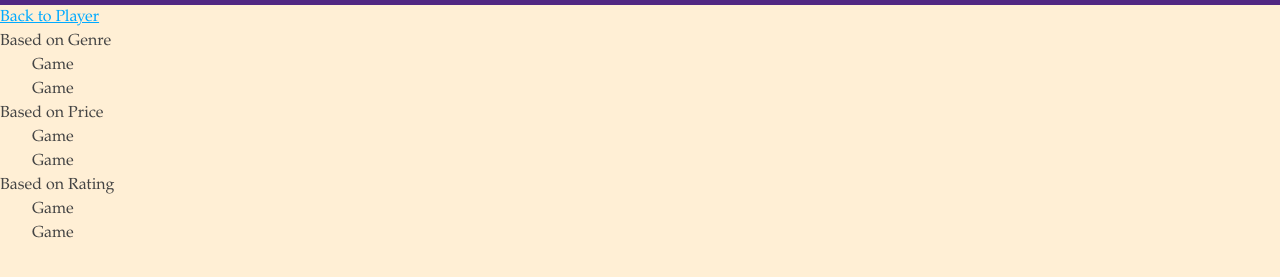
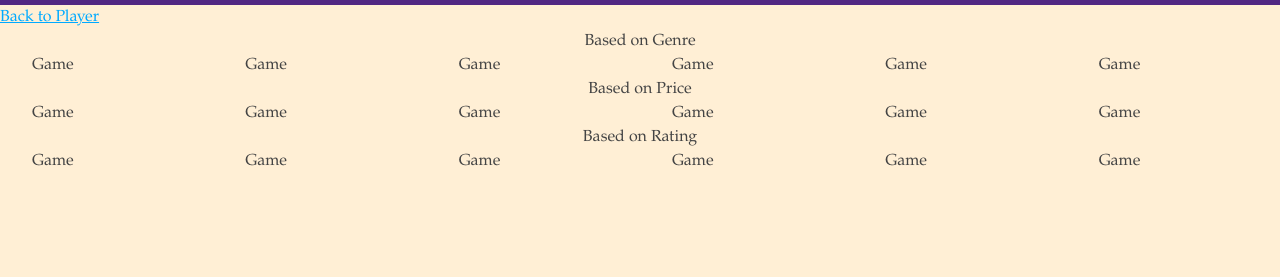
Before and after one commit to JefferNg/GameStatistics, a website: page packages/proto/public/Recommendation.html in a window 1280 px wide. Shown: the part 47-324 px from the top of the page. Drawn offline with Linux system fonts and the light colour scheme.

Commit message:
changed layout of recommendation

```diff
--- a/packages/proto/public/Recommendation.html
+++ b/packages/proto/public/Recommendation.html
@@ -2,6 +2,7 @@
 <html>
   <head>
     <link rel="stylesheet" href="styles/reset.css" />
+    <link rel="stylesheet" href="styles/recommendation.css" />
     <link rel="stylesheet" href="styles/page.css" />
     <link rel="stylesheet" href="styles/tokens.css" />
   </head>
@@ -10,14 +11,32 @@
     <a href="./index.html">Back to Player</a>
     <dl>
       <dt>Based on Genre</dt>
-      <dd>Game</dd>
-      <dd>Game</dd>
+      <div class="game-layout">
+        <dd>Game</dd>
+        <dd>Game</dd>
+        <dd>Game</dd>
+        <dd>Game</dd>
+        <dd>Game</dd>
+        <dd>Game</dd>
+      </div>
       <dt>Based on Price</dt>
-      <dd>Game</dd>
-      <dd>Game</dd>
+      <div class="game-layout">
+        <dd>Game</dd>
+        <dd>Game</dd>
+        <dd>Game</dd>
+        <dd>Game</dd>
+        <dd>Game</dd>
+        <dd>Game</dd>
+      </div>
       <dt>Based on Rating</dt>
-      <dd>Game</dd>
-      <dd>Game</dd>
+      <div class="game-layout">
+        <dd>Game</dd>
+        <dd>Game</dd>
+        <dd>Game</dd>
+        <dd>Game</dd>
+        <dd>Game</dd>
+        <dd>Game</dd>
+      </div>
     </dl>
   </body>
 </html>
--- a/packages/proto/public/styles/page.css
+++ b/packages/proto/public/styles/page.css
@@ -11,12 +11,6 @@ header {
   align-items: center;
   justify-content: space-between;
   padding: var(--padding-normal);
-}
-header h3,
-header div {
-  display: flex;
-  align-items: center;
-  flex-wrap: wrap;
 }
 h1 {
   font-family: Prompt, Verdana, Tahoma, Arial, sans-serif;
@@ -40,27 +34,17 @@ a {
 }
 svg.icon {
   display: inline;
-  height: 2em;
-  width: 2em;
+  height: var(--svg-icon-size-small);
+  width: var(--svg-icon-size-small);
   vertical-align: top;
   fill: currentColor;
-}
-li {
-  display: flex;
-  align-items: center;
-}
-dl {
-  display: flex;
-  flex-direction: column;
-}
-dd {
-  padding-left: 2em;
 }
 p {
   padding: var(--padding-normal);
 }
-#game-layout {
+.game-layout {
   display: grid;
   grid-template-columns: [start] 1fr 1fr 1fr 1fr 1fr 1fr [end];
   row-gap: 5em;
+  width: 100%;
 }
--- /dev/null
+++ b/packages/proto/public/styles/recommendation.css
@@ -0,0 +1,8 @@
+dl {
+  display: flex;
+  flex-direction: column;
+  align-items: center;
+}
+dd {
+  padding-left: 2em;
+}
--- a/packages/proto/public/styles/tokens.css
+++ b/packages/proto/public/styles/tokens.css
@@ -9,4 +9,6 @@
   --color-header: whitesmoke;
   --color-background-header: rgb(81 39 131);
   --color-link: #0af;
+
+  --svg-icon-size-small: 2em;
 }
```
Also changed, not shown: packages/proto/public/index.html (+4 -3 lines), packages/proto/public/styles/index.css (added, +10 -0 lines).
